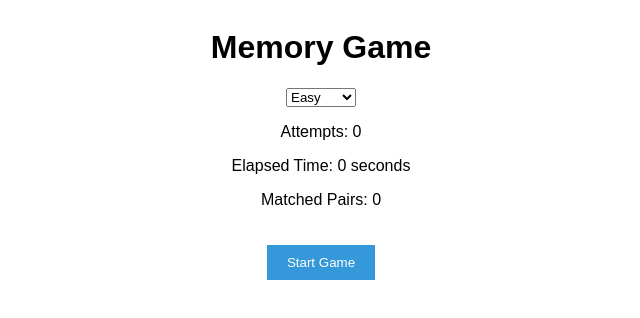
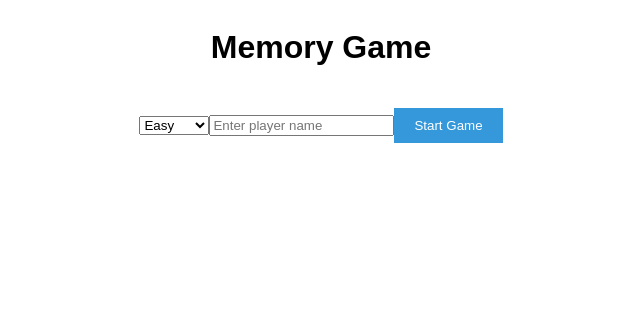
Before and after one commit to terabajt/memory-game, a React (Vite) app: page / in a window 1280 px wide. Shown: the top 318 px of the page, without its empty margins (319-959 px from the left). Built offline with nearby package versions, Linux system fonts and the light colour scheme.

Commit message:
feat: Refactor DifficultySelector component to handle difficulty changes and disable select when game is started

```diff
--- a/src/components/DifficultySelector.tsx
+++ b/src/components/DifficultySelector.tsx
@@ -2,9 +2,10 @@ import React from 'react';
 
 interface DifficultySelectorProps {
   setTileCount: (count: number) => void;
+  disabled: boolean;
 }
 
-const DifficultySelector: React.FC<DifficultySelectorProps> = ({ setTileCount }) => {
+const DifficultySelector: React.FC<DifficultySelectorProps> = ({ setTileCount, disabled }) => {
   const handleDifficultyChange = (event: React.ChangeEvent<HTMLSelectElement>) => {
     const difficulty = event.target.value;
 
@@ -25,7 +26,7 @@ const DifficultySelector: React.FC<DifficultySelectorProps> = ({ setTileCount })
   };
 
   return (
-    <select onChange={handleDifficultyChange}>
+    <select onChange={handleDifficultyChange} disabled={disabled}>
       <option value="easy">Easy</option>
       <option value="medium">Medium</option>
       <option value="hard">Hard</option>
--- a/src/components/MemoryGame.tsx
+++ b/src/components/MemoryGame.tsx
@@ -14,6 +14,8 @@ interface Card {
 const MemoryGame: React.FC = () => {
   const [cards, setCards] = useState<Card[]>([]);
   const [flippedCards, setFlippedCards] = useState<Card[]>([]);
+  const [gameFinished, setGameFinished] = useState<boolean>(false);
+  const [playerNameInput, setPlayerNameInput] = useState<string>('');
 
   const cardContents = [
     '🍎', '🍌', '🍇', '🍒', '🍍', '🍓', '🍑', '🍉',
@@ -36,6 +38,7 @@ const MemoryGame: React.FC = () => {
 
     setCards(shuffledCards);
     setFlippedCards([]);
+    setGameFinished(false);
   };
 
   const handleCardClick = (clickedCardId: number) => {
@@ -69,6 +72,12 @@ const MemoryGame: React.FC = () => {
           : card
       );
       setCards(updatedCards);
+
+      if (updatedCards.every((card) => card.isMatched)) {
+        setGameFinished(true);
+        endGame();
+        updateRoundHistory();
+      }
     } else {
       const updatedCards = cards.map((card) =>
         card.id === firstCard.id || card.id === secondCard.id
@@ -80,11 +89,15 @@ const MemoryGame: React.FC = () => {
     setFlippedCards([]);
   };
 
-  const { attempts, elapsedTime, gameStarted, startGame, endGame, tileCount, setTileCount, set, incrementAttempts, incrementMatchedPairs, matchedPairs } = useGameStore();
+  const { attempts, elapsedTime, gameStarted, startGame, endGame, tileCount, setTileCount, set, incrementAttempts, incrementMatchedPairs, matchedPairs, roundHistory, updateRoundHistory, loadRoundHistory, setPlayerName, resetGame } = useGameStore();
 
   useEffect(() => {
     initializeCards(tileCount);
   }, [tileCount]);
+
+  useEffect(() => {
+    loadRoundHistory();
+  }, []);
 
   useEffect(() => {
     if (gameStarted) {
@@ -98,14 +111,62 @@ const MemoryGame: React.FC = () => {
 
   const handleGameFinish = () => {
     endGame();
+    updateRoundHistory();
+    setGameFinished(true);
+  };
+
+  const handleStartGame = () => {
+    resetGame();
+    setPlayerName(playerNameInput);
+    initializeCards(tileCount); // Initialize cards when starting a new game
+    startGame();
   };
 
   return (
     <div className="memory-game">
-      <DifficultySelector setTileCount={setTileCount} />
-      <GameStats attempts={attempts} elapsedTime={elapsedTime} matchedPairs={matchedPairs} />
-      {!gameStarted ? (
-        <button className="start-button" onClick={startGame}>Start Game</button>
+      {!gameStarted && !gameFinished ? (
+        <div>
+          <DifficultySelector setTileCount={setTileCount} disabled={gameStarted} />
+          <input
+            type="text"
+            placeholder="Enter player name"
+            value={playerNameInput}
+            onChange={(e) => setPlayerNameInput(e.target.value)}
+          />
+          <button className="start-button" onClick={handleStartGame}>Start Game</button>
+        </div>
+      ) : gameFinished ? (
+        <div>
+          <h2>Congratulations! You've found all pairs!</h2>
+          <GameStats attempts={attempts} elapsedTime={elapsedTime} matchedPairs={matchedPairs} />
+          <h3>Round History</h3>
+          <table>
+            <thead>
+              <tr>
+                <th>Player Name</th>
+                <th>Attempts</th>
+                <th>Elapsed Time</th>
+              </tr>
+            </thead>
+            <tbody>
+              {roundHistory.map((round, index) => (
+                <tr key={index}>
+                  <td>{round.playerName}</td>
+                  <td>{round.attempts}</td>
+                  <td>{round.elapsedTime} seconds</td>
+                </tr>
+              ))}
+            </tbody>
+          </table>
+          <DifficultySelector setTileCount={setTileCount} disabled={false} />
+          <input
+            type="text"
+            placeholder="Enter player name"
+            value={playerNameInput}
+            onChange={(e) => setPlayerNameInput(e.target.value)}
+          />
+          <button className="start-button" onClick={handleStartGame}>Start New Game</button>
+        </div>
       ) : (
         <div>
           <Board cards={cards} onCardClick={handleCardClick} />
--- a/src/store/gameStore.ts
+++ b/src/store/gameStore.ts
@@ -7,14 +7,34 @@ interface GameState {
   startTime: number;
   tileCount: number;
   matchedPairs: number;
+  playerName: string;
+  roundHistory: {playerName: string; attempts: number; elapsedTime: number}[];
   startGame: () => void;
   endGame: () => void;
   setTileCount: (count: number) => void;
+  setPlayerName: (name: string) => void;
   resetGame: () => void;
   incrementAttempts: () => void;
   incrementMatchedPairs: () => void;
+  updateRoundHistory: () => void;
+  loadRoundHistory: () => void;
   set: (fn: (state: GameState) => Partial<GameState>) => void;
 }
+
+const saveRoundHistoryToLocalStorage = (
+  roundHistory: {playerName: string; attempts: number; elapsedTime: number}[]
+) => {
+  localStorage.setItem("roundHistory", JSON.stringify(roundHistory));
+};
+
+const loadRoundHistoryFromLocalStorage = (): {
+  playerName: string;
+  attempts: number;
+  elapsedTime: number;
+}[] => {
+  const savedHistory = localStorage.getItem("roundHistory");
+  return savedHistory ? JSON.parse(savedHistory) : [];
+};
 
 export const useGameStore = create<GameState>((set) => ({
   attempts: 0,
@@ -23,6 +43,8 @@ export const useGameStore = create<GameState>((set) => ({
   startTime: 0,
   tileCount: 16,
   matchedPairs: 0,
+  playerName: "",
+  roundHistory: loadRoundHistoryFromLocalStorage(),
   startGame: () =>
     set(() => ({
       gameStarted: true,
@@ -33,6 +55,7 @@ export const useGameStore = create<GameState>((set) => ({
     })),
   endGame: () => set(() => ({gameStarted: false})),
   setTileCount: (count) => set(() => ({tileCount: count})),
+  setPlayerName: (name) => set(() => ({playerName: name})),
   resetGame: () =>
     set(() => ({
       attempts: 0,
@@ -44,5 +67,22 @@ export const useGameStore = create<GameState>((set) => ({
   incrementAttempts: () => set((state) => ({attempts: state.attempts + 1})),
   incrementMatchedPairs: () =>
     set((state) => ({matchedPairs: state.matchedPairs + 1})),
+  updateRoundHistory: () =>
+    set((state) => {
+      const newRoundHistory = [
+        ...state.roundHistory,
+        {
+          playerName: state.playerName,
+          attempts: state.attempts,
+          elapsedTime: state.elapsedTime,
+        },
+      ];
+      saveRoundHistoryToLocalStorage(newRoundHistory);
+      return {roundHistory: newRoundHistory};
+    }),
+  loadRoundHistory: () =>
+    set(() => ({
+      roundHistory: loadRoundHistoryFromLocalStorage(),
+    })),
   set: (fn) => set(fn),
 }));
```
